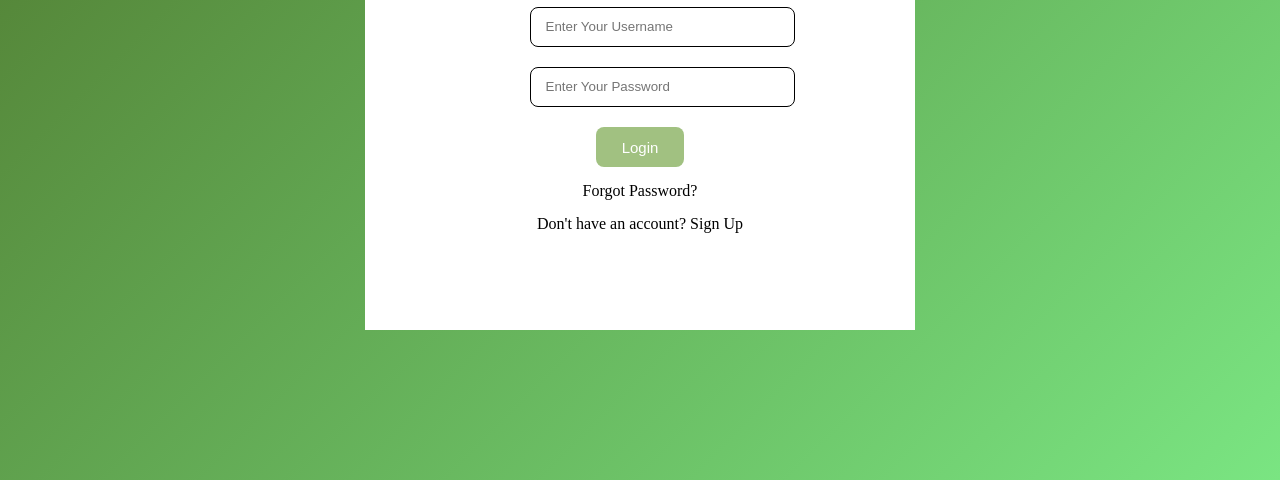
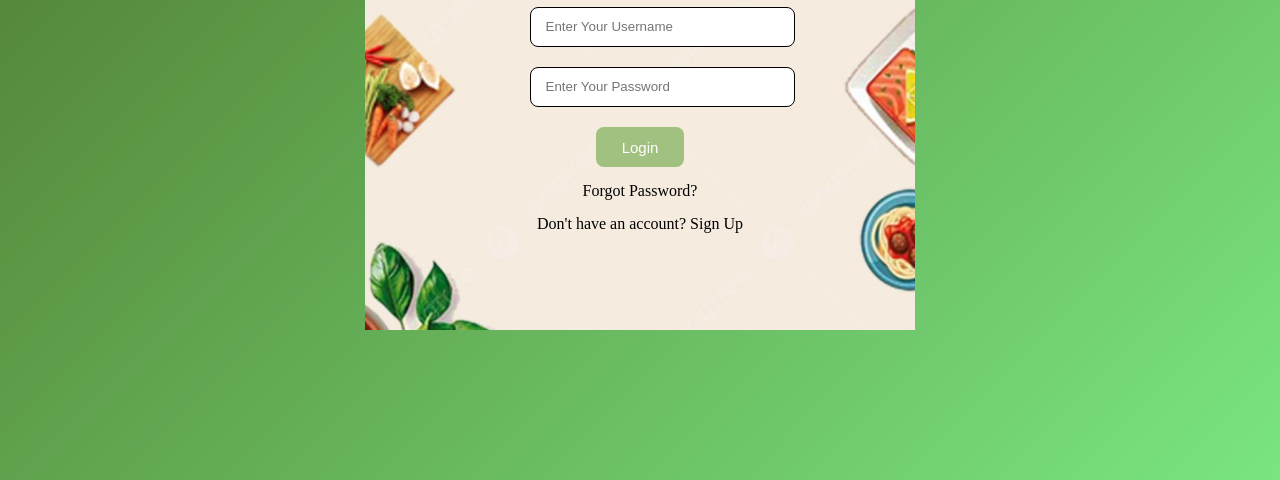
Before and after one commit to aryan11199/FOOD-APP, a plain HTML site: page singin.html in a window 1280 px wide. Shown: the part 320-800 px from the top of the page. Drawn offline with Linux system fonts and the light colour scheme.

Commit message:
Update style.css

```diff
--- a/style.css
+++ b/style.css
@@ -11,7 +11,7 @@ body{
     background: linear-gradient(135deg, #4f772d, #7ae582);
 }
 .container{
-    background-image: url(/images/bc2.png);
+    background-image: url(/image1/bc2.png);
     background-size: cover;
     background-repeat: no-repeat;
     background-color: #fff;
```
